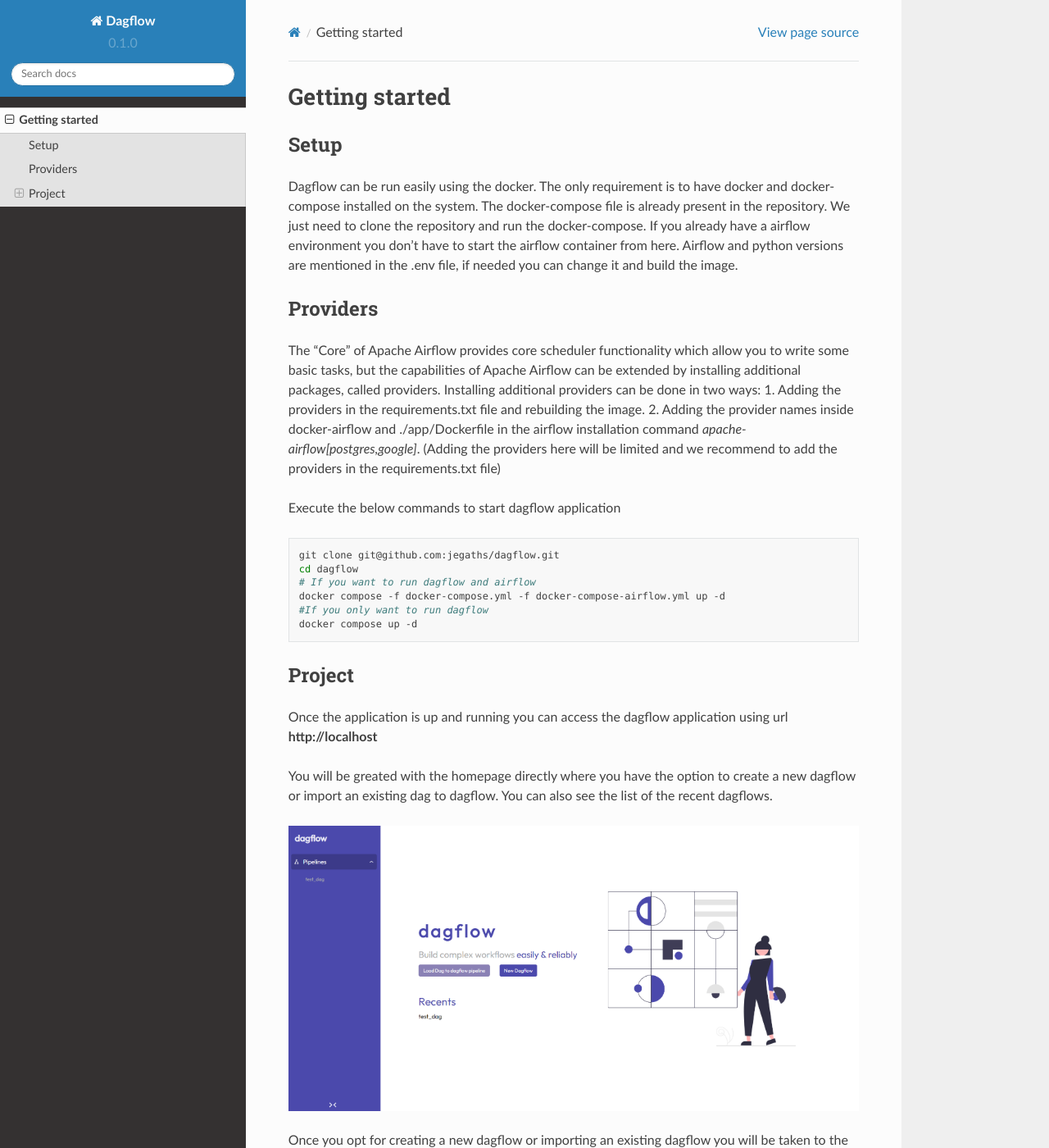
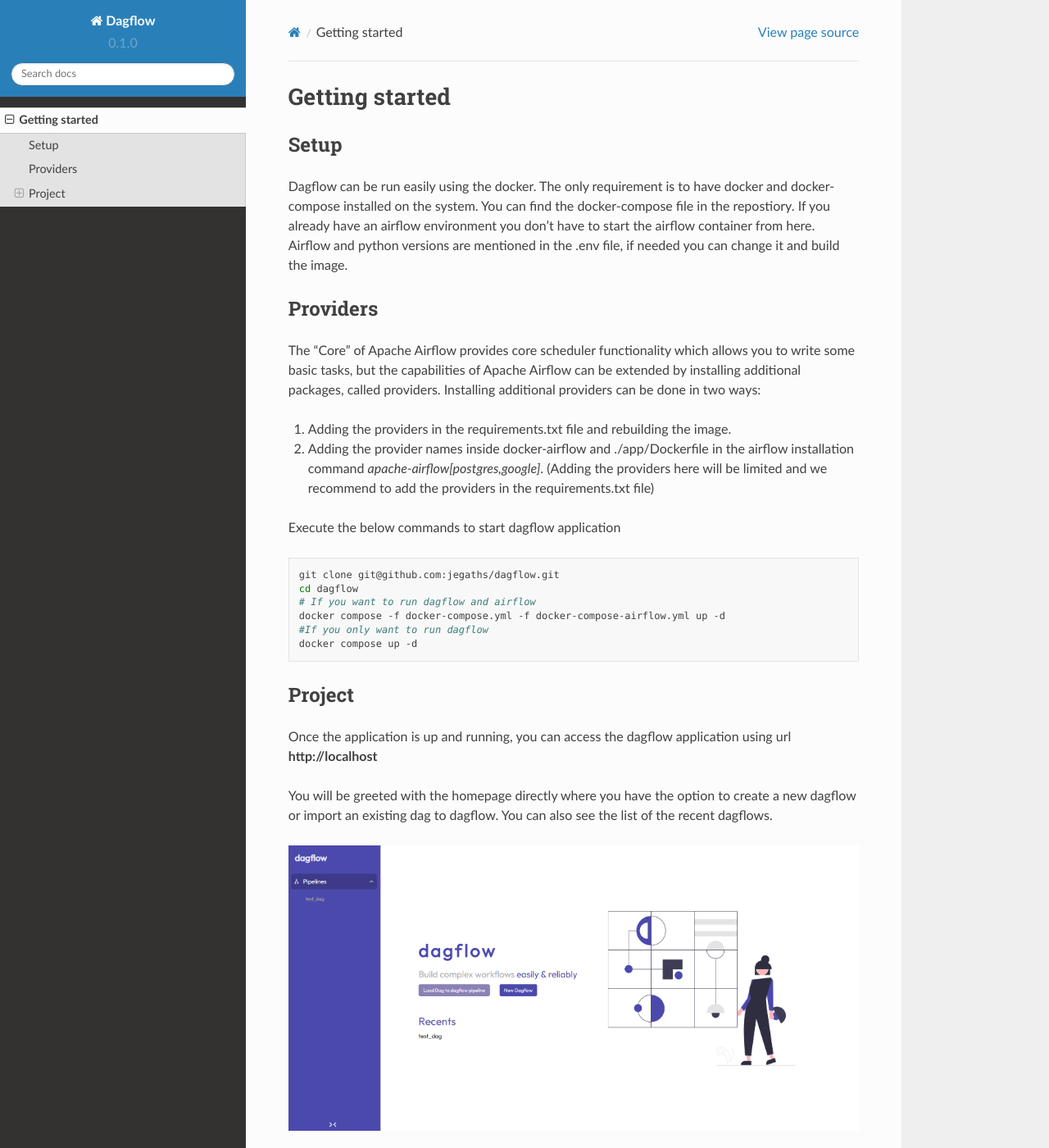
Before and after one commit to jegaths/dagflow, a Sphinx documentation site: the page built from docs/getting_started.rst, in a window 1280 px wide and 1400 px high. Shown: the whole window at 82% size. Built offline with Sphinx 7.4.7 and the Read the Docs theme 2.0.0, drawn with Linux system fonts in a browser that asks for light colours; pages that are not in the unit, such as notebooks, are missing from menus; some of the changed text lies outside the part shown.

Commit message:
Update getting_started.rst

```diff
--- a/docs/getting_started.rst
+++ b/docs/getting_started.rst
@@ -9,14 +9,17 @@
 -----
 
 Dagflow can be run easily using the docker. The only requirement is to have docker and docker-compose installed on the system.
-The docker-compose file is already present in the repository. We just need to clone the repository and run the docker-compose.
-If you already have a airflow environment you don't have to start the airflow container from here. Airflow and python versions are mentioned in the .env file, if needed you can change it and build the image.
+You can find the docker-compose file in the repostiory.
+If you already have an airflow environment you don't have to start the airflow container from here. Airflow and python versions are mentioned in the .env file, if needed you can change it and build the image.
 
 Providers
 ---------
-The “Core” of Apache Airflow provides core scheduler functionality which allow you to write some basic tasks, but the capabilities of Apache Airflow can be extended by installing additional packages, called providers. Installing additional providers can be done in two ways:
+The “Core” of Apache Airflow provides core scheduler functionality which allows you to write some basic tasks, but the capabilities of Apache Airflow can be extended by installing additional packages, called providers. Installing additional providers can be done in two ways:
+
 1. Adding the providers in the requirements.txt file and rebuilding the image.
+
 2. Adding the provider names inside docker-airflow and ./app/Dockerfile in the airflow installation command *apache-airflow[postgres,google]*. (Adding the providers here will be limited and we recommend to add the providers in the requirements.txt file)
+
 
 Execute the below commands to start dagflow application
 
@@ -32,9 +35,9 @@
 Project
 -------
 
-Once the application is up and running you can access the dagflow application using url **http://localhost**
+Once the application is up and running, you can access the dagflow application using url **http://localhost**
 
-You will be greated with the homepage directly where you have the option to create a new dagflow or import an existing dag to dagflow. You can also see the list of the recent dagflows.
+You will be greeted with the homepage directly where you have the option to create a new dagflow or import an existing dag to dagflow. You can also see the list of the recent dagflows.
 
 .. image:: https://raw.githubusercontent.com/jegaths/dagflow/main/docs/images/homepage.png
    :alt: dagflow homepage
```
Also changed, not shown: other parts of docs/getting_started.rst (+3 -3 lines).
